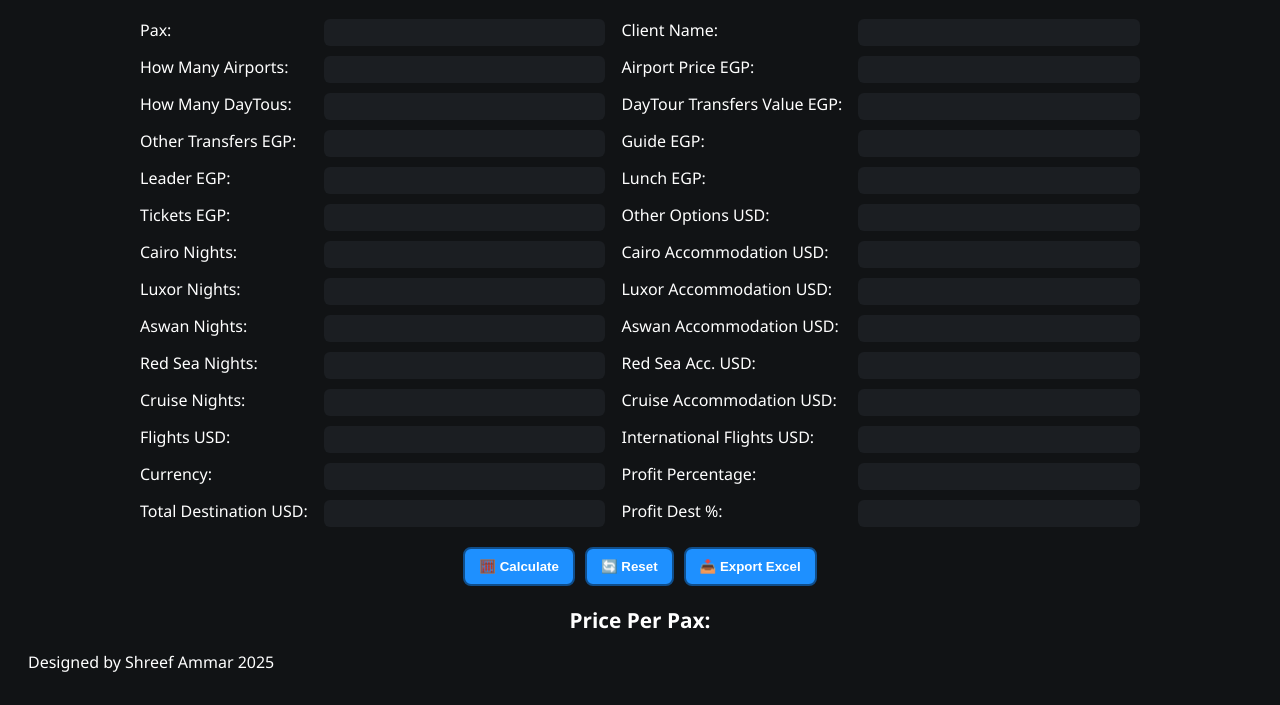
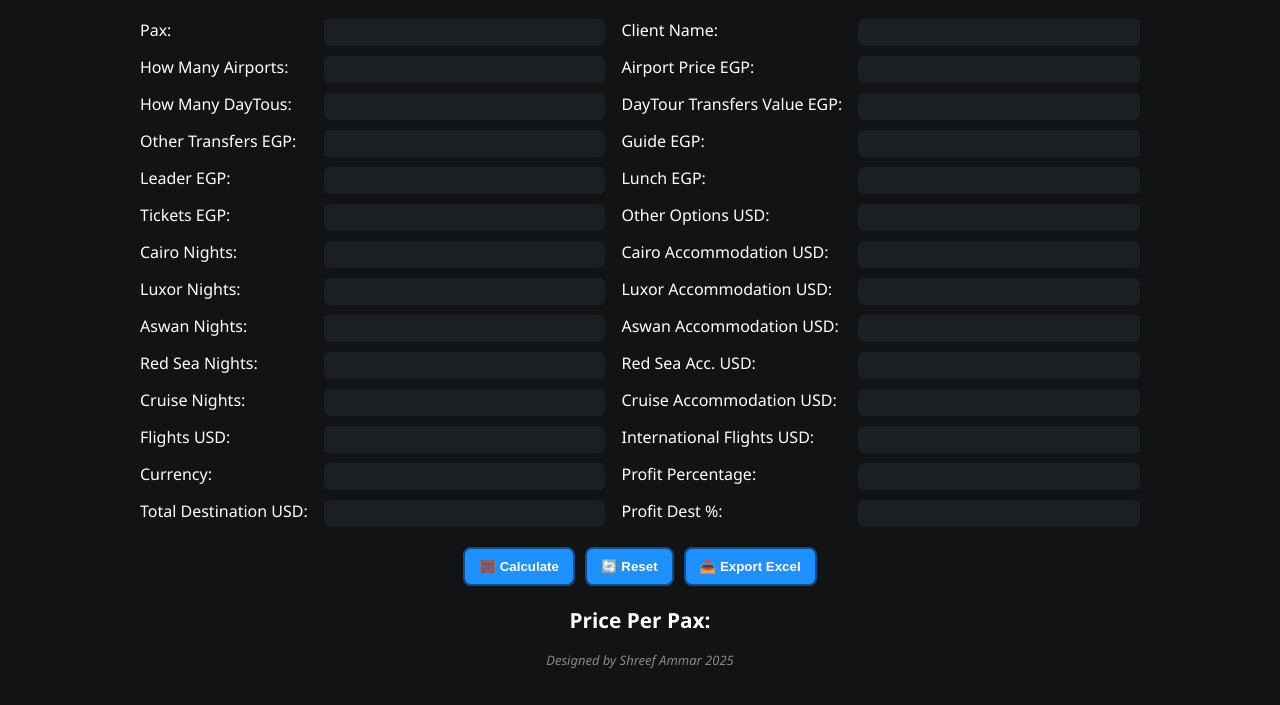
Before and after one commit to 3dshekosuite/Kingofsales, a plain HTML site: page index.html in a window 1280 px wide. Shown: the part 95-800 px from the top of the page. Drawn offline with nearby package versions, Linux system fonts and the light colour scheme.

Commit message:
styles.css

```diff
--- a/styles.css
+++ b/styles.css
@@ -53,3 +53,12 @@ h2#result {
   margin-top: 20px;
   font-size: 1.3em;
 }
+
+#footer {
+  grid-column: span 2;
+  text-align: center;
+  margin-top: 8px;
+  font-size: 13px;
+  color: #888;
+  font-style: italic;
+}
```
